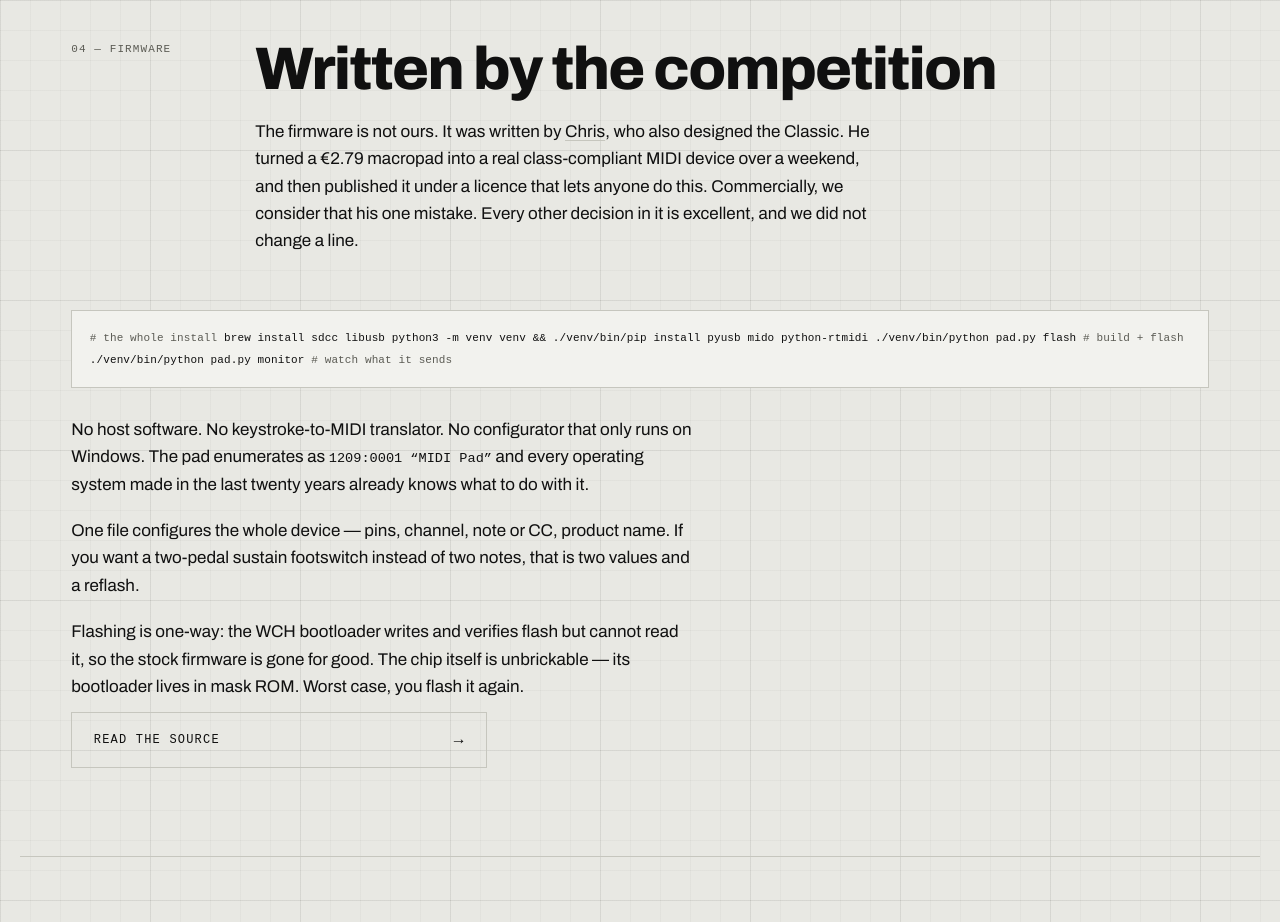
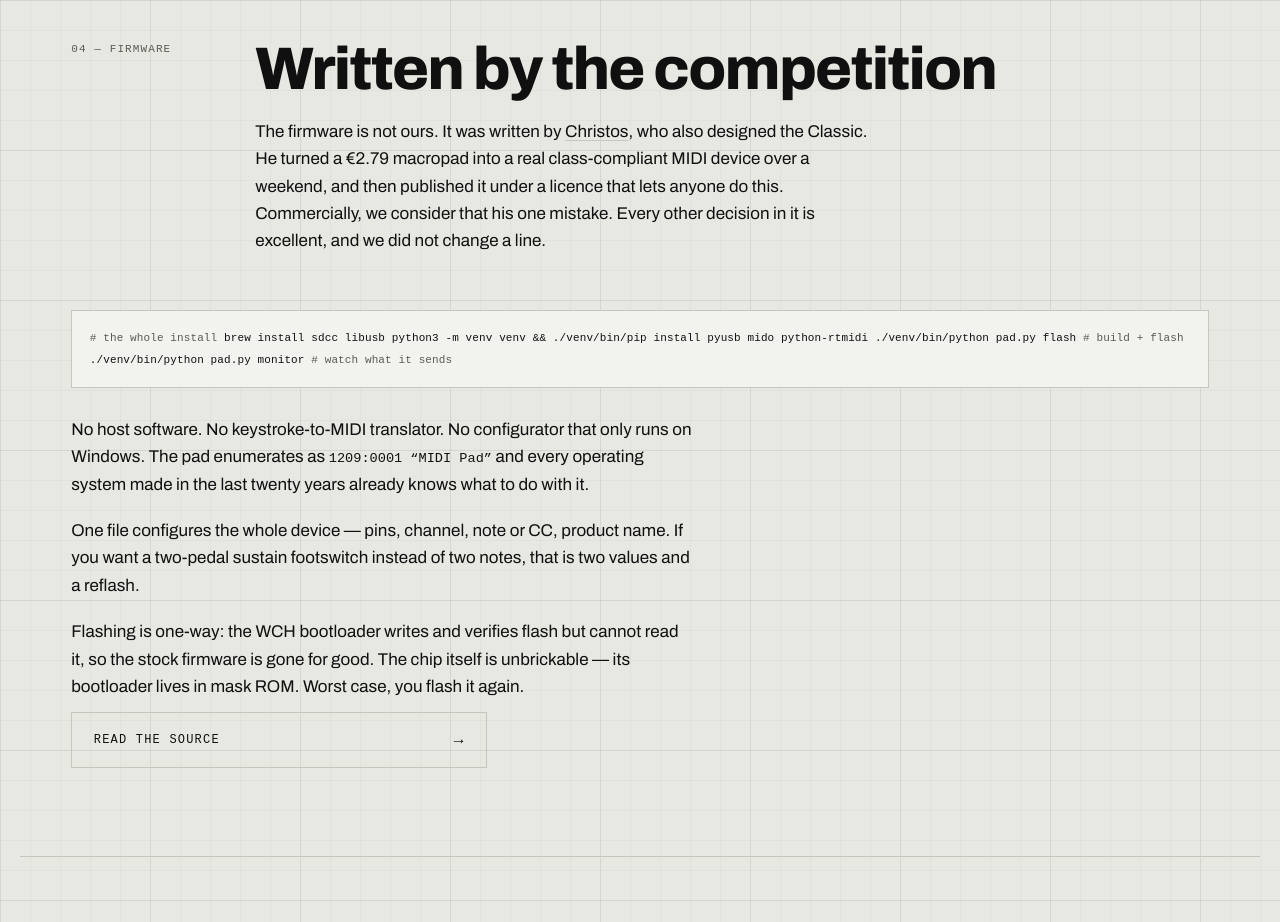
Before and after one commit to Afstkla/BitchBoyNano, a plain HTML site: page index.html in a window 1280 px wide. Shown: the part 3900-4822 px from the top of the page. Drawn offline with Linux system fonts and the light colour scheme; a web font is replaced by a local one.

Commit message:
Christos, not Chris
Co-Authored-By: Claude Opus 5 (1M context) <noreply@anthropic.com>

```diff
--- a/index.html
+++ b/index.html
@@ -650,7 +650,7 @@ a:hover{text-decoration-color:var(--signal);color:var(--signal)}
       <h2 class="section__title">Written by the competition</h2>
       <p class="prose" style="margin-top:1.25rem">
         The firmware is not ours. It was written by
-        <a href="https://github.com/chrisssstos/2button-pad-hack" rel="noopener">Chris</a>,
+        <a href="https://github.com/chrisssstos/2button-pad-hack" rel="noopener">Christos</a>,
         who also designed the Classic. He turned a €2.79 macropad into a real
         class-compliant MIDI device over a weekend, and then published it under a licence
         that lets anyone do this. Commercially, we consider that his one mistake. Every
```
